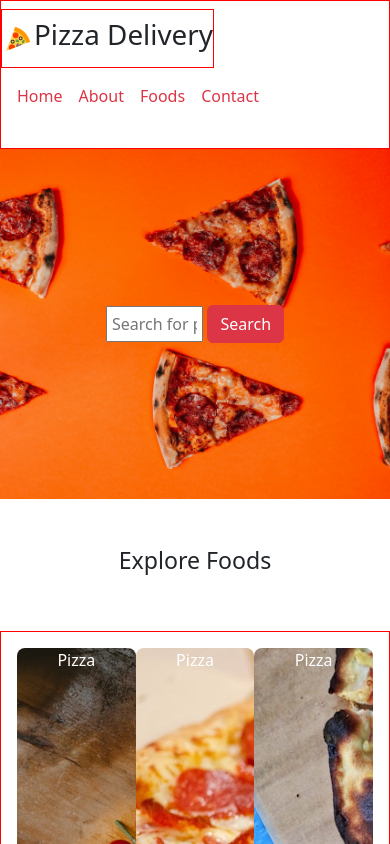
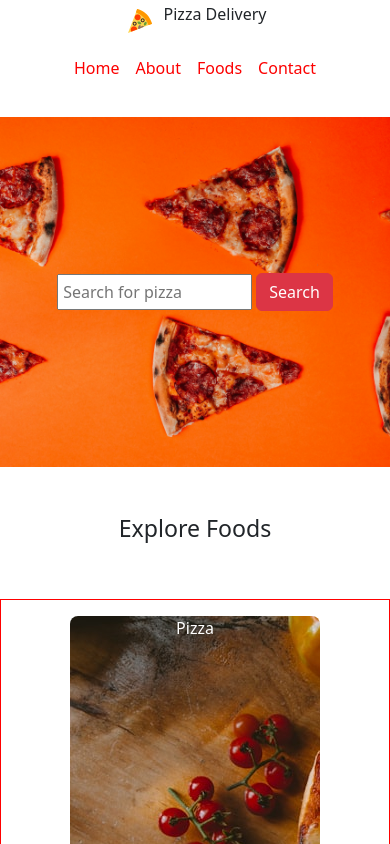
Before and after one commit to HasnainAli313/pizza-delivery, a React (Vite) app: page / in a window 390 px wide. Shown: the top 844 px of the page. Built offline with nearby package versions, Linux system fonts and the light colour scheme.

Commit message:
make responsive

```diff
--- a/src/App.jsx
+++ b/src/App.jsx
@@ -1,4 +1,3 @@
-import { useState } from 'react'
 import './App.css'
 import 'bootstrap/dist/css/bootstrap.min.css';
 import Navbar from "./components/Navbar"
--- a/src/components/ExploreFoods.jsx
+++ b/src/components/ExploreFoods.jsx
@@ -5,7 +5,7 @@ function ExploreFoods() {
     <>
     <section>
         <h3 className='text-center p-5'>Explore Foods</h3>
-    <div className='explore-food d-flex justify-content-around p-3  '>
+    <div className='explore-food d-flex flex-wrap gap-3 justify-content-around p-3  '>
        <div className=' text-center text-white rounded-3 pizza1'>Pizza</div>
        <div className=' text-center text-white rounded-3 pizza2'>Pizza</div>
        <div className=' text-center text-white rounded-3 pizza3'>Pizza</div>
--- a/src/components/Hero.jsx
+++ b/src/components/Hero.jsx
@@ -3,7 +3,7 @@ import React from 'react'
 function Hero() {
   return (
     <section className='hero d-flex justify-content-center align-items-center'>
-        <input className='w-25 p-1' type="text" placeholder='Search for pizza' />
+        <input className=' w-50  p-1' type="text" placeholder='Search for pizza' />
         <button className=' ms-1 btn btn-danger'>Search</button>
     </section>
   )
--- a/src/components/Navbar.jsx
+++ b/src/components/Navbar.jsx
@@ -3,23 +3,23 @@ import icon from "../assets/icons8-pizza-32.png"
 
 function Navbar() {
   return (
-    <nav className='navbar'>
-        <div  className='icon navbar'>
+    <nav className='nav-bar'>
+        <div  className=' d-flex gap-2'>
             <img src={icon} alt="" />
-            <h1>Pizza Delivery</h1>
+            <h6>Pizza Delivery</h6>
         </div>
         <ul className='d-flex gap-3  p-3 list-unstyled'>
             <li>
-                <a className='text-decoration-none text-danger' href='#'>Home</a>
+                <a className='navlink' href='#'>Home</a>
             </li>
             <li>
-                <a className='text-decoration-none text-danger' href='#about'>About</a>
+                <a className='navlink' href='#about'>About</a>
             </li>
             <li>
-                <a className='text-decoration-none text-danger' href='#foods'>Foods</a>
+                <a className='navlink' href='#foods'>Foods</a>
             </li>
             <li>
-                <a className='text-decoration-none text-danger' href='#contact'>Contact</a>
+                <a className='navlink' href='#contact'>Contact</a>
             </li>
         </ul>
     </nav>
--- a/src/index.css
+++ b/src/index.css
@@ -3,10 +3,21 @@
     padding: 0px;
     box-sizing: border-box;
 }
-.navbar{
-    border:1px solid red;
+/* Navbar */
+.nav-bar{
+    display: flex;
+    justify-content: space-between;
+    align-items: center;
+}
+@media (max-width:786px){
+    .nav-bar{
+        flex-direction: column;
+        gap: 3px;
+        padding: 5px;
+    }
+}
 
-}
+
 /* Hero */
 .hero{
     background-image: url(./assets/hero.jpg);
@@ -39,3 +50,14 @@
     height: 250px;
     width: 250px;
 }
+
+/* Navbar */
+.navlink{
+    color: rgb(252, 0, 0);
+    text-decoration: none;
+
+}
+.navlink:hover{
+    text-decoration: underline;
+    color:rgb(167, 24, 24);
+}
```
